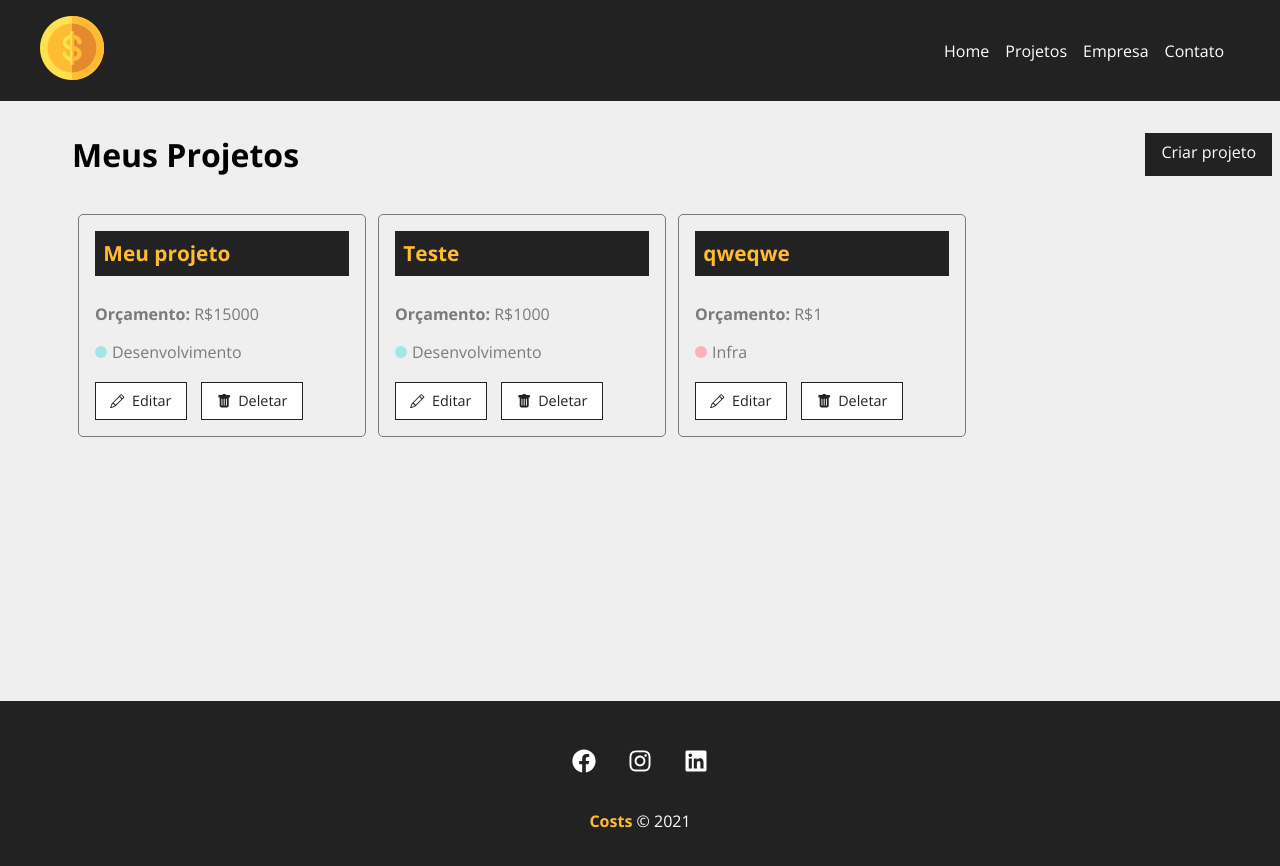
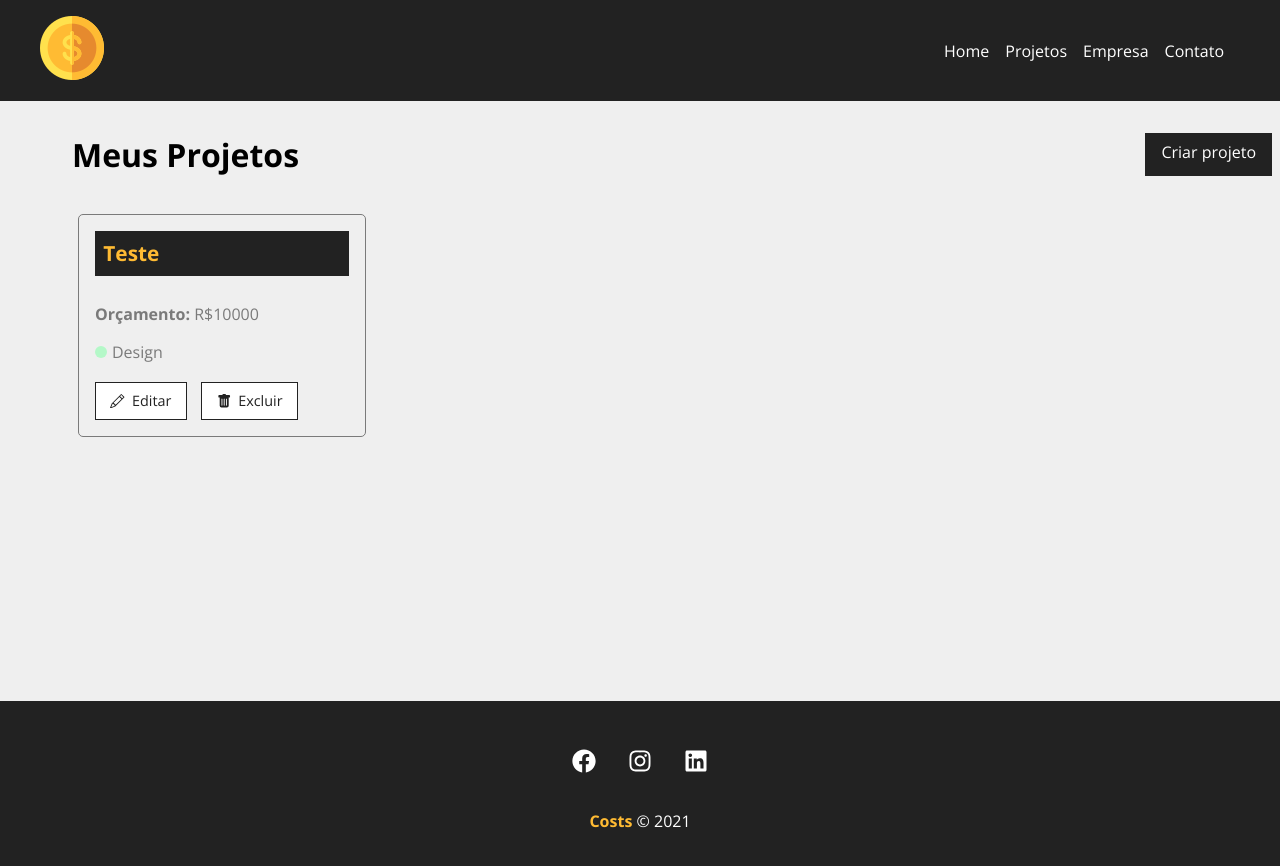
Before and after one commit to matheusbattisti/curso_react_yt, a React (Create React App) app: page /projects in a window 1280 px wide. Shown: the top 866 px of the page. Built offline with nearby package versions, Linux system fonts and the light colour scheme; data requests are answered from the project's data file.

Commit message:
edição de projeto

```diff
--- a/db.json
+++ b/db.json
@@ -1,31 +1,58 @@
 {
   "projects": [
     {
-      "name": "Meu projeto",
-      "budget": "15000",
+      "name": "Teste",
+      "budget": "10000",
       "category": {
-        "id": "2",
-        "name": "Desenvolvimento"
+        "id": "3",
+        "name": "Design"
       },
-      "id": 13
-    },
-    {
-      "name": "Teste",
-      "budget": "1000",
-      "category": {
-        "id": "2",
-        "name": "Desenvolvimento"
-      },
-      "id": 14
-    },
-    {
-      "name": "qweqwe",
-      "budget": "1",
-      "category": {
-        "id": "1",
-        "name": "Infra"
-      },
-      "id": 15
+      "cost": 6232,
+      "services": [
+        {
+          "name": "teste",
+          "cost": "500",
+          "description": "asd"
+        },
+        {
+          "name": "x",
+          "cost": "123",
+          "description": "asd"
+        },
+        {
+          "name": "asd",
+          "cost": "12313213"
+        },
+        {
+          "name": "asd",
+          "cost": "1231",
+          "description": "asd"
+        },
+        {
+          "name": "asdsa",
+          "cost": "1231",
+          "description": "asd"
+        },
+        {
+          "name": "12123",
+          "cost": "12",
+          "description": "as"
+        },
+        {
+          "name": "adsd",
+          "cost": "3123",
+          "description": "as"
+        },
+        {
+          "name": "adasd",
+          "cost": "123123123132"
+        },
+        {
+          "name": "adasd",
+          "cost": "12"
+        }
+      ],
+      "id": 1
     }
   ],
   "categories": [
--- a/src/components/layout/Message.module.css
+++ b/src/components/layout/Message.module.css
@@ -13,3 +13,9 @@
   background-color: #d4edda;
   border-color: #c3e6cb;
 }
+
+.error {
+  color: #721c24;
+  background-color: #f8d7da;
+  border-color: #f5c6cb;
+}
--- a/src/components/pages/NewProject.js
+++ b/src/components/pages/NewProject.js
@@ -8,6 +8,10 @@ function NewProject() {
   const history = useHistory()
 
   function createPost(project) {
+    // initialize cost and services
+    project.cost = 0
+    project.services = []
+
     fetch('http://localhost:5000/projects', {
       method: 'POST',
       headers: {
--- a/src/components/pages/Project.js
+++ b/src/components/pages/Project.js
@@ -8,14 +8,16 @@ import Container from '../layout/Container'
 import ProjectForm from '../project/ProjectForm'
 import Message from '../layout/Message'
 import ServiceForm from '../service/ServiceForm'
+import ServiceCard from '../service/ServiceCard'
 
 function Project() {
   let { id } = useParams()
   const [project, setProject] = useState([])
   const [showProjectForm, setShowProjectForm] = useState(false)
   const [showServiceForm, setShowServiceForm] = useState(false)
+  const [services, setServices] = useState([])
   const [message, setMessage] = useState('')
-  const [services, setServices] = useState([])
+  const [type, setType] = useState('success')
 
   useEffect(() => {
     // Para ver o loading
@@ -30,6 +32,7 @@ function Project() {
           .then((resp) => resp.json())
           .then((data) => {
             setProject(data)
+            setServices(data.services)
           }),
       0,
     )
@@ -48,10 +51,25 @@ function Project() {
         setProject(data)
         setShowProjectForm(!showProjectForm)
         setMessage('Projeto atualizado!')
+        setType('success')
       })
   }
 
   function createService(project) {
+    // last service
+    const lastServiceCost = project.services[project.services.length - 1].cost
+    const newCost = parseFloat(project.cost) + parseFloat(lastServiceCost)
+
+    // maximum value validation
+    if (newCost > parseFloat(project.budget)) {
+      setMessage('Orçamento ultrapassado, verifique o valor do serviço!')
+      setType('error')
+      return
+    }
+
+    // add service cost to project cost total
+    project.cost = newCost
+
     fetch(`http://localhost:5000/projects/${project.id}`, {
       method: 'PATCH',
       headers: {
@@ -60,7 +78,12 @@ function Project() {
       body: JSON.stringify(project),
     })
       .then((resp) => resp.json())
-      .then((data) => {})
+      .then((data) => {
+        setServices(data.services)
+        setShowServiceForm(!showServiceForm)
+        setMessage('Serviço adicionado!')
+        setType('success')
+      })
   }
 
   function toggleProjectForm() {
@@ -76,7 +99,7 @@ function Project() {
       {project.name ? (
         <div className={styles.project_details}>
           <Container customClass="column">
-            {message && <Message type="success" msg={message} />}
+            {message && <Message type={type} msg={message} />}
             <div className={styles.details_container}>
               <h1>Projeto: {project.name}</h1>
               <button className={styles.btn} onClick={toggleProjectForm}>
@@ -91,7 +114,7 @@ function Project() {
                     <span>Total do orçamento:</span> R${project.budget}
                   </p>
                   <p>
-                    <span>Total utilizado:</span> R${project.cost || 0}
+                    <span>Total utilizado:</span> R${project.cost}
                   </p>
                 </div>
               ) : (
@@ -120,11 +143,17 @@ function Project() {
               </div>
             </div>
             <h2>Serviços:</h2>
-            {services.length > 0 ? (
-              <p>Lista de serviços</p>
-            ) : (
-              <p>Não há serviços cadastrados.</p>
-            )}
+            <Container customClass="start">
+              {services.length > 0 &&
+                services.map((service) => (
+                  <ServiceCard
+                    name={service.name}
+                    cost={service.cost}
+                    description={service.description}
+                  />
+                ))}
+              {services.length === 0 && <p>Não há serviços cadastrados.</p>}
+            </Container>
           </Container>
         </div>
       ) : (
--- a/src/components/pages/Projects.js
+++ b/src/components/pages/Projects.js
@@ -12,6 +12,7 @@ import styles from './Projects.module.css'
 
 function Projects() {
   const [projects, setProjects] = useState([])
+  const [removeLoading, setRemoveLoading] = useState(false)
   const [projectMessage, setProjectMessage] = useState('')
 
   const location = useLocation()
@@ -33,8 +34,9 @@ function Projects() {
           .then((resp) => resp.json())
           .then((data) => {
             setProjects(data)
+            setRemoveLoading(true)
           }),
-      0,
+      100,
     )
   }, [])
 
@@ -61,7 +63,7 @@ function Projects() {
       {message && <Message type="success" msg={message} />}
       {projectMessage && <Message type="success" msg={projectMessage} />}
       <Container customClass="start">
-        {projects.length > 0 ? (
+        {projects.length > 0 &&
           projects.map((project) => (
             <ProjectCard
               id={project.id}
@@ -71,9 +73,10 @@ function Projects() {
               key={project.id}
               handleRemove={removeProject}
             />
-          ))
-        ) : (
-          <Loading />
+          ))}
+        {!removeLoading && <Loading />}
+        {removeLoading && projects.length === 0 && (
+          <p>Não há projetos cadastrados!</p>
         )}
       </Container>
     </div>
--- a/src/components/project/ProjectCard.js
+++ b/src/components/project/ProjectCard.js
@@ -3,7 +3,7 @@ import styles from './ProjectCard.module.css'
 
 import { BsPencil, BsFillTrashFill } from 'react-icons/bs'
 
-function Project({ id, name, budget, category, handleRemove }) {
+function ProjectCard({ id, name, budget, category, handleRemove }) {
   const remove = (e) => {
     e.preventDefault()
     handleRemove(id)
@@ -24,11 +24,11 @@ function Project({ id, name, budget, category, handleRemove }) {
         </Link>
         <button onClick={remove}>
           <BsFillTrashFill />
-          Deletar
+          Excluir
         </button>
       </div>
     </div>
   )
 }
 
-export default Project
+export default ProjectCard
--- a/src/components/service/ServiceCard.js
+++ b/src/components/service/ServiceCard.js
@@ -0,0 +1,28 @@
+import styles from '../project/ProjectCard.module.css'
+
+import { BsFillTrashFill } from 'react-icons/bs'
+
+function ServiceCard({ id, name, cost, description, handleRemove }) {
+  const remove = (e) => {
+    e.preventDefault()
+    handleRemove(id)
+  }
+
+  return (
+    <div className={styles.project_card}>
+      <h4>{name}</h4>
+      <p>
+        <span>Custo total:</span> R${cost}
+      </p>
+      <p>{description}</p>
+      <div className={styles.project_card_actions}>
+        <button onClick={remove}>
+          <BsFillTrashFill />
+          Excluir
+        </button>
+      </div>
+    </div>
+  )
+}
+
+export default ServiceCard
--- a/src/components/service/ServiceForm.js
+++ b/src/components/service/ServiceForm.js
@@ -5,16 +5,19 @@ import SubmitButton from '../form/SubmitButton'
 import styles from '../project/ProjectForm.module.css'
 
 function ServiceForm({ handleSubmit, btnText, projectData }) {
-  const [project, setProject] = useState(projectData)
+  const [service, setService] = useState({})
 
   const submit = (e) => {
     e.preventDefault()
-    handleSubmit(project)
+    projectData.services.push(service)
+    console.log(service)
+    console.log(projectData)
+    handleSubmit(projectData)
   }
 
   function handleChange(e) {
-    console.log(project)
-    setProject({ ...project, services: { [e.target.name]: e.target.value } })
+    console.log(service)
+    setService({ ...service, [e.target.name]: e.target.value })
   }
 
   return (
```
